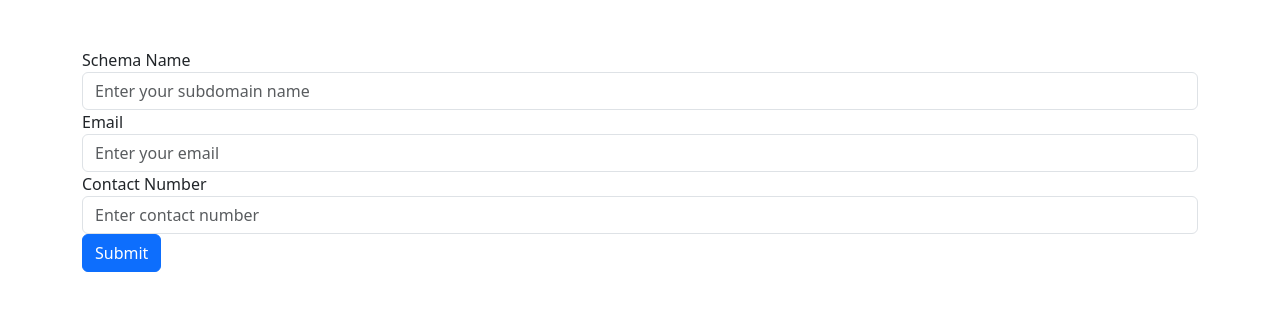
After one commit to MOHAMMEDSAGHEER95/SAAS-Ecommerce, a Django app: page /onboarding/1/ in a window 1280 px wide. The commit adds this page. Shown: the top 319 px of the page. Run offline with Django 4.2, Linux system fonts and the light colour scheme; parts of the project's set-up code (start-up, migrations or seed data) failed here and were passed over.

Commit message:
added onboarding html

```diff
--- a/customers/models.py
+++ b/customers/models.py
@@ -6,9 +6,10 @@ from tenant_schemas.models import TenantMixin
 
 class Client(TenantMixin):
     name = models.CharField(max_length=100)
-    paid_until = models.DateField()
-    on_trial = models.BooleanField()
+    on_trial = models.BooleanField(default=True)
     created_on = models.DateField(auto_now_add=True)
+    email = models.EmailField(null=True)
+    contact_number = models.CharField(null=True, max_length=15)
 
     # default true, schema will be automatically created and synced when it is saved
     auto_create_schema = True
--- a/goshop/urls.py
+++ b/goshop/urls.py
@@ -16,9 +16,10 @@ Including another URLconf
 from django.contrib import admin
 from django.urls import path
 
-from onboarding.views import PlanListView
+from onboarding.views import PlanListView, OnboardingFormView
 
 urlpatterns = [
     path('admin/', admin.site.urls),
-    path('', PlanListView.as_view(), name='plans')
+    path('', PlanListView.as_view(), name='plans'),
+    path('onboarding/<slug:slug>/', OnboardingFormView.as_view(), name='onboarding')
 ]
--- /dev/null
+++ b/templates/onboarding/onboarding_form.html
@@ -0,0 +1,38 @@
+{% load static %}
+<!DOCTYPE html>
+<html lang="en">
+<head>
+    <meta charset="UTF-8">
+    <title>Plans</title>
+</head>
+<body>
+<link rel="stylesheet" href="https://cdnjs.cloudflare.com/ajax/libs/font-awesome/6.5.1/css/all.min.css">
+<link href="https://cdn.jsdelivr.net/npm/bootstrap@5.3.2/dist/css/bootstrap.min.css" rel="stylesheet" integrity="sha384-T3c6CoIi6uLrA9TneNEoa7RxnatzjcDSCmG1MXxSR1GAsXEV/Dwwykc2MPK8M2HN" crossorigin="anonymous">
+<link href="{% static 'css/style.css' %}" rel="stylesheet">
+<section>
+  <div class="container py-5">
+      <form method="post" action=".">
+    {% csrf_token %}
+
+    <div class="form-group">
+      <label for="inputSchemaName">Schema Name</label>
+      <input type="text" class="form-control" id="inputSchemaName" name="schema_name" placeholder="Enter your subdomain name" required>
+    </div>
+
+    <div class="form-group">
+      <label for="inputEmail">Email</label>
+      <input type="email" class="form-control" id="inputEmail" name="email" placeholder="Enter your email" required>
+    </div>
+
+    <div class="form-group">
+      <label for="inputContactNumber">Contact Number</label>
+      <input type="text" class="form-control" id="inputContactNumber" name="contact_number" placeholder="Enter contact number" required>
+    </div>
+
+    <button type="submit" class="btn btn-primary">Submit</button>
+  </form>
+  </div>
+</section>
+</body>
+
+</html>
--- a/templates/onboarding/plans.html
+++ b/templates/onboarding/plans.html
@@ -6,7 +6,7 @@
     <title>Plans</title>
 </head>
 <body>
-<link rel="stylesheet" href="path/to/font-awesome/css/font-awesome.min.css">
+<link rel="stylesheet" href="https://cdnjs.cloudflare.com/ajax/libs/font-awesome/6.5.1/css/all.min.css">
 <link href="https://cdn.jsdelivr.net/npm/bootstrap@5.3.2/dist/css/bootstrap.min.css" rel="stylesheet" integrity="sha384-T3c6CoIi6uLrA9TneNEoa7RxnatzjcDSCmG1MXxSR1GAsXEV/Dwwykc2MPK8M2HN" crossorigin="anonymous">
 <link href="{% static 'css/style.css' %}" rel="stylesheet">
 <section>
@@ -35,14 +35,14 @@
 
           <div class="custom-separator my-4 mx-auto bg-primary"></div>
 
-          <ul class="list-unstyled my-5 text-small text-left">
+          <ul class="list-unstyled my-5 text-small text-left" style="min-height: 250px;">
             {% for feature in plan.decription_array %}
             <li class="mb-3">
               <i class="fa fa-check mr-2 text-primary"></i> {{feature}}</li>
             {% endfor %}
 
           </ul>
-          <a href="#" class="btn btn-primary btn-block p-2 shadow rounded-pill">Subscribe</a>
+          <a href="{% url 'onboarding' slug=plan.slug %}" class="btn btn-primary btn-block p-2 shadow rounded-pill">Subscribe</a>
         </div>
       </div>
       {% endfor %}
```
Also changed, not shown: customers/migrations/0002_auto_20231210_1539.py (added), customers/migrations/0003_auto_20231210_1614.py (added), 2 other files.
